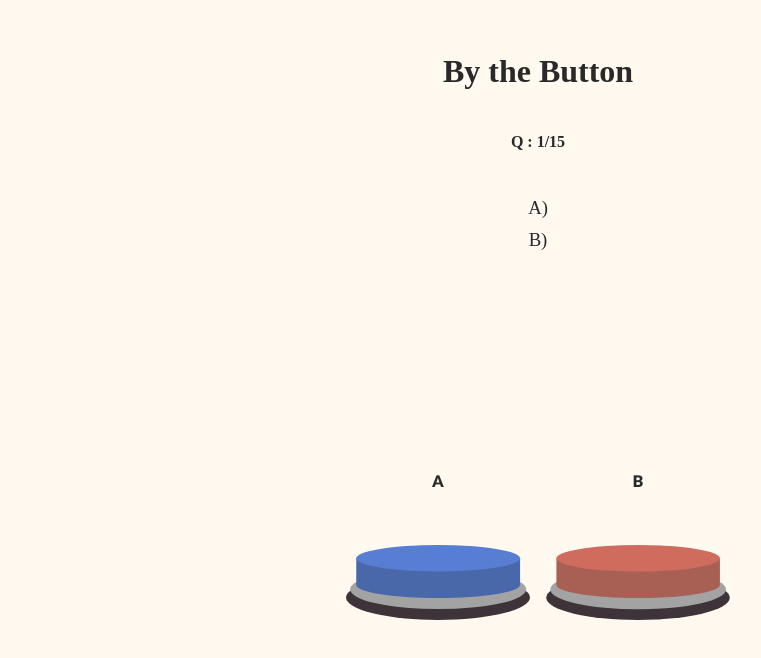
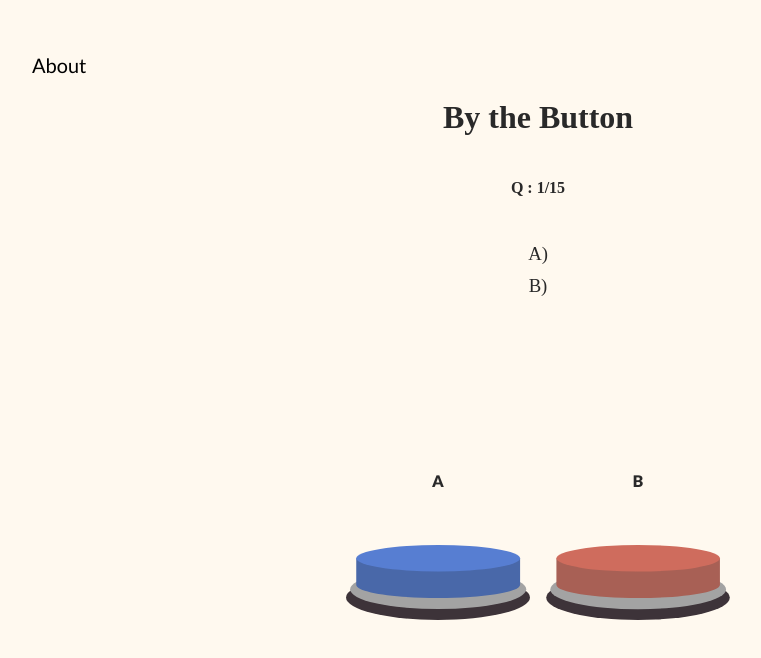
Before and after one commit to PennSpark/sp22-red-penn-playbook, a React (Create React App) app: page /under-the-button/1 in a window 1280 px wide. Shown: the top 658 px of the page, without its empty margins (102-863 px from the left). Built offline with nearby package versions, Linux system fonts and the light colour scheme; no server answers; a small style sheet from the web is missing; a web font is replaced by a local one.

Commit message:
about page to deploy

```diff
--- a/src/components/PennWrappedAbout.js
+++ b/src/components/PennWrappedAbout.js
@@ -10,9 +10,6 @@ const PennWrappedAbout = () => {
                 <h1 className="about-h1">Penn Wrapped</h1>
                 <p className="about-p">Inspired by Spotify Wrapped, Penn Wrapped is a compilation of survey data on the experiences of Penn students this semester.
                     This exhibition is still a work in progress, so be sure to check back soon!</p>
-                <Link to='../../penn-wrapped/1'>
-                    <a href='../../penn-wrapped/1'>View</a>
-                </Link>
             </div>
         </div>
     );
--- a/src/components/UnderButton.js
+++ b/src/components/UnderButton.js
@@ -1,5 +1,5 @@
 import React, { useContext, useState } from 'react'
-import { useParams, Link } from "react-router-dom"
+import { useNavigate, useParams, Link } from "react-router-dom"
 import UnderButtonQuestion from './UnderButtonQuestion';
 import UnderButtonResults from './UnderButtonResults';
 import './UnderButton.scss';
@@ -9,6 +9,7 @@ import { ReactComponent as LoginButton } from './svg/button-outline.svg';
 const UnderButton = () => {
     let { qId } = useParams()
     const [email, setEmail] = useState('')
+    const navigate = useNavigate()
     const signUp = async () => {
         try {
             await axios.post('/api/signup', { email: email })
@@ -17,8 +18,14 @@ const UnderButton = () => {
             alert('An error occured. Please try again.')
         }
     }
+    const about = () => {
+        navigate(`../../about/under-the-button`);
+    }
     return (
         <>
+            {!qId && <div className="login-about-container">
+            {!qId && <button type="button" className="utb-about" onClick={() => about()}>About</button>}
+            </div>}
             {!qId && <div class="utb-description">
                 {!qId && <h1>By the Button</h1>}
                 {!qId && <p>Not a Penn student? Unfortunately, this quiz is reserved for Penn students but please check out the other installations in Penn Playbook!</p>}
--- a/src/components/UnderButton.scss
+++ b/src/components/UnderButton.scss
@@ -17,7 +17,7 @@ $small: 40em;
 }
 
 html, body {
-  eight: 100%;
+  height: 100%;
   background-color: $yellow;
 }
 
@@ -26,9 +26,6 @@ h1, h2, h3, h4, p {
   font-family: "HK Grotesk";
 }
 
-h1 {
-
-}
 
 .penn-email {
   margin-bottom: 0;
@@ -88,6 +85,10 @@ input {
   border-radius: 4px;
 }
 
+.about-container {
+  text-align: left;
+}
+
 .text-container {
   height: 50vh;
   text-align: center;
@@ -108,6 +109,10 @@ input {
     font-weight: 600;
     margin-top: 0px;
   }
+}
+
+.login-about-container {
+  margin-top: 2em;
 }
 
 @media (max-width: 768px) {
@@ -134,6 +139,10 @@ input {
       margin-top: 0;
       margin-bottom: 10px;
     }
+  }
+
+  .login-about-container {
+    margin-top: 0;
   }
 }
 
@@ -281,3 +290,12 @@ input {
   font-size: 20px;
   font-family: $font-stack;
 }
+
+.utb-about {
+  background-color: $yellow;
+  border: none;
+  font-size: 20px;
+  font-family: $font-stack;
+  margin-left: 10vw;
+  margin-top: 20px;
+}
--- a/src/components/UnderButtonAbout.css
+++ b/src/components/UnderButtonAbout.css
@@ -1,5 +1,4 @@
 @import url("https://cdn.jsdelivr.net/npm/@xz/fonts@1/serve/hk-grotesk.min.css");
-
 
 .utb-about_container {
     width: 35em;
--- a/src/components/UnderButtonQuestion.js
+++ b/src/components/UnderButtonQuestion.js
@@ -71,6 +71,9 @@ const UnderButtonQuestion = (qid) => {
         for (var i = 0; i < ele.length; i++)
             ele[i].checked = false;
     }
+    const about = () => {
+        navigate(`../../about/under-the-button`);
+    }
     return (
         <>
             {/* <Link to={`../`}>
@@ -78,6 +81,9 @@ const UnderButtonQuestion = (qid) => {
                     About
                 </button></Link> */}
             <div class="text-container">
+                <div class="about-container">
+                    <button type="button" className="utb-about" onClick={() => about()}>About</button>
+                </div>
                 <h1>By the Button</h1>
                 <h4>Q : {qId}/15</h4>
                 {console.log(question)}
--- a/src/components/UnderButtonResults.css
+++ b/src/components/UnderButtonResults.css
@@ -2,6 +2,7 @@
 
 .peepeepoopoo {
     text-align: center;
+    margin-top: 2em;
 }
 
 .results-h1 {
--- a/src/components/UnderButtonResults.js
+++ b/src/components/UnderButtonResults.js
@@ -10,6 +10,7 @@ const UnderButtonResults = () => {
   const [min, setMin] = useState(0)
   const [answers, setAnswers] = useState([])
   const rndInt = Math.floor(Math.random() * 3) + 1
+  const navigate = useNavigate();
   useEffect(() => {
     const getResults = async () => {
         try {
@@ -35,8 +36,16 @@ const UnderButtonResults = () => {
 
     getResults()
 }, [min])
+const about = () => {
+  navigate(`../../about/under-the-button`);
+}
   return (
+    <div>
+
     <div class="peepeepoopoo">
+      <div class="about-container">
+        <button type="button" className="utb-about" onClick={() => about()}>About</button>
+      </div>
         <h1 className="results-h1">By the Button</h1>
         { rndInt === 1 && answers[3] == "milk first" && <h2 className="results-h2">You are a {typeOfStudent} Penn student who prefers crispy cereal and would rather have a {answers[7]} in your life</h2>}
         { rndInt === 1 && answers[3] == "cereal first" && <h2 className="results-h2">You are a {typeOfStudent} Penn student who prefers soggy cereal and would rather have a {answers[7]} in your life</h2>}
@@ -48,6 +57,7 @@ const UnderButtonResults = () => {
         { rndInt === 3 && answers[14] == "no sleep for 4 days" && <h2 className="results-h2">You are a {typeOfStudent} Penn student who probably pulls way too many all-nighters </h2> }
         <h3 className="results-h3">You chose the minority answer in {min}/15 of the questions</h3>
     </div>
+    </div>
   )
 }
 
```
Also changed, not shown: 1 other file (tests, documents, lock files or other folders).
